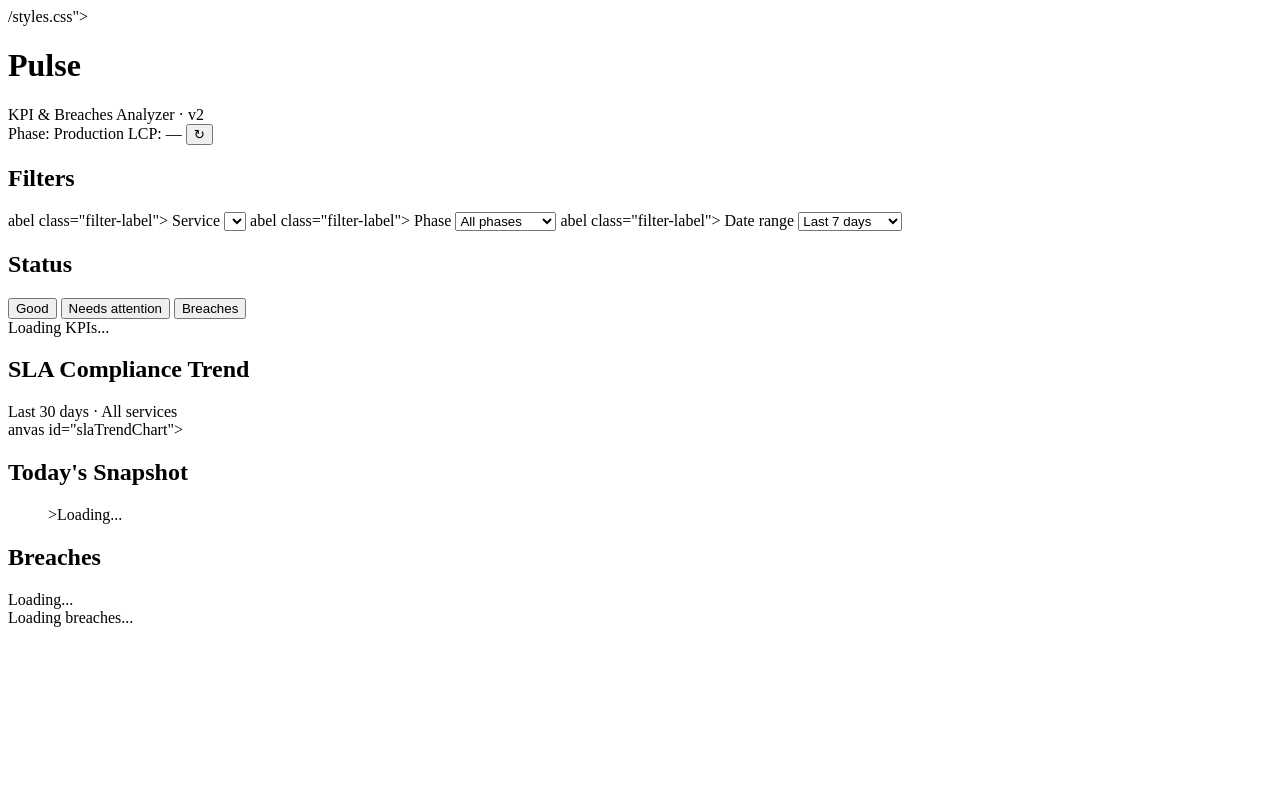
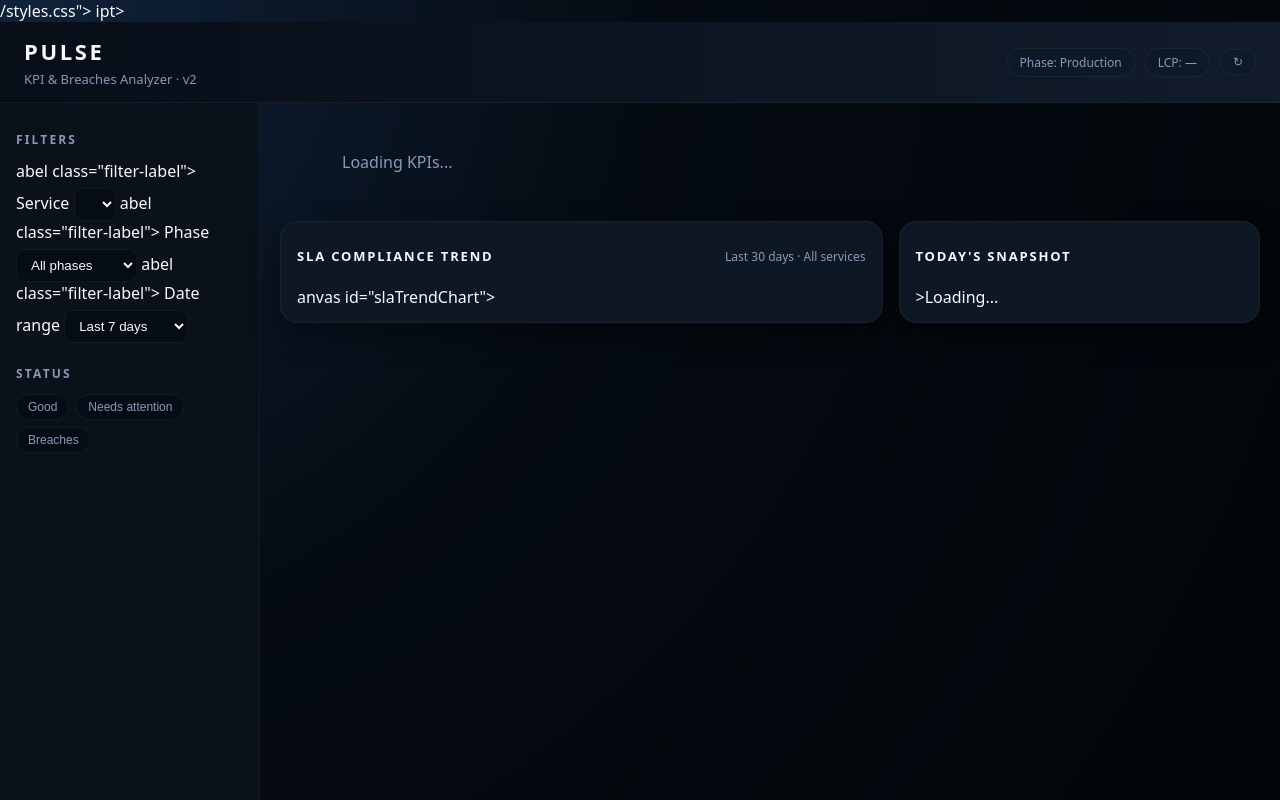
Before and after one commit to Phoenixwillriseagain-ops/kpi-insights-hub-v2, a plain HTML site: page index.html in a window 1280 px wide. Shown: the top 800 px of the page. Drawn offline with nearby package versions, Linux system fonts and the light colour scheme.

Commit message:
Update index.html

```diff
--- a/index.html
+++ b/index.html
@@ -1,12 +1,11 @@
 <!DOCTYPE html>
-<html lang="en">
-<head>
+    <link rel="stylesheet" href="assets/styles.css">
   <meta charset="UTF-8">
   <title>Pulse · KPI & Breaches Analyzer v2</title>
   <meta name="viewport" content="width=device-width, initial-scale=1.0">
   /styles.css">
   <script src="https://cdn.jsdelivr.net/npm/chart.js@4.4.0/dist/chart.umd.min.js" defer></script>
-  <script src="assets/app.js" defer></script>
+  <script src="assets/app.js" defer></script>ipt>
 </head>
 <body>
   <div class="pulse-app">
```
